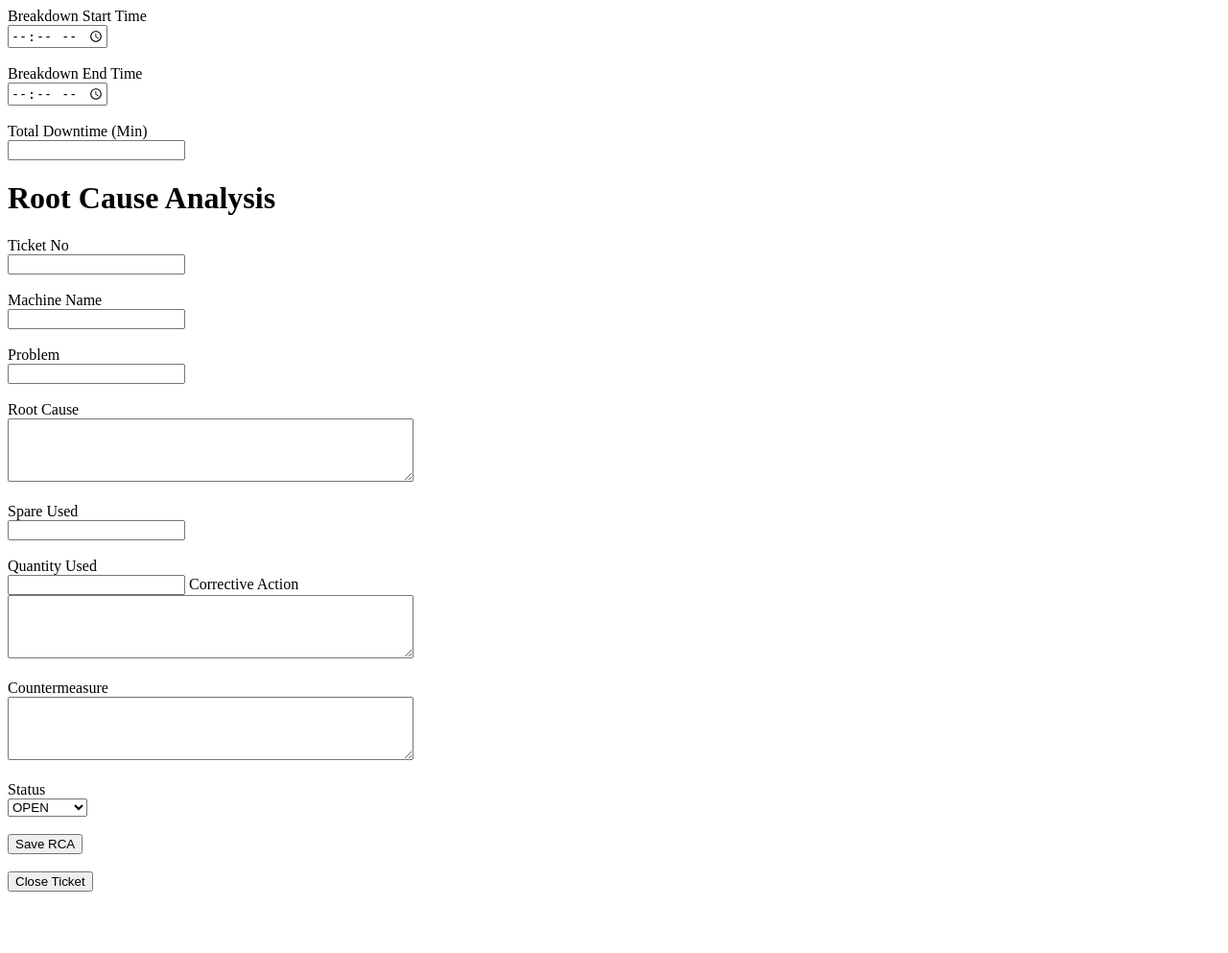
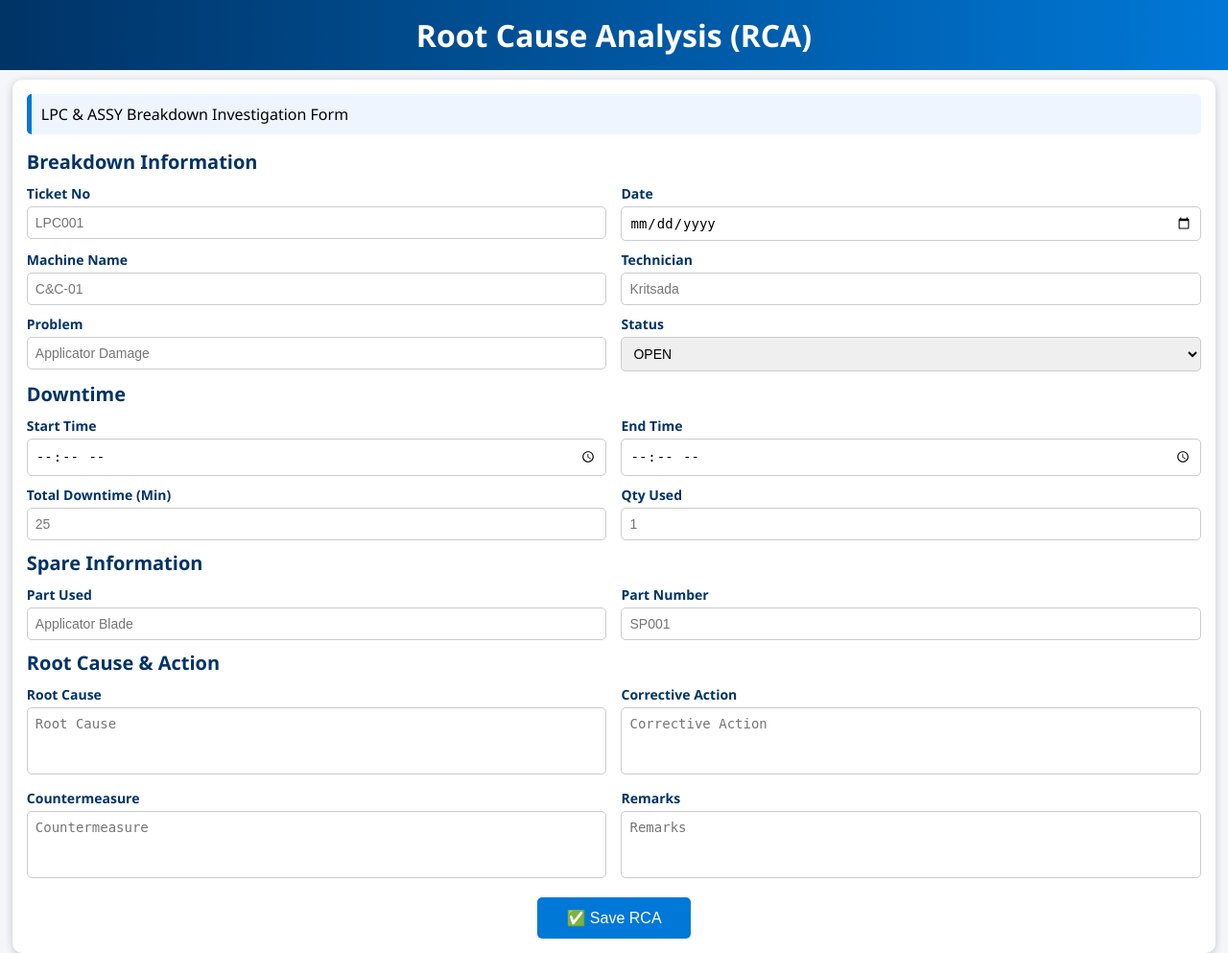
Before and after one commit to ranveersinghmssl1-source/MSSL-Maintenance-System, a Flask app: page /rca in a window 1280 px wide. Shown: the whole page at 96% size. Before the commit the page ends 929 px from the top, so only its background shows below. Run offline with Flask 3, Linux system fonts and the light colour scheme.

Commit message:
Update rca_form.html

```diff
--- a/templates/rca_form.html
+++ b/templates/rca_form.html
@@ -1,65 +1,156 @@
 <!DOCTYPE html>
 <html>
-    <label>Breakdown Start Time</label><br>
-<input type="time">
+<head>
+<title>MSSL Root Cause Analysis</title>
 
-<br><br>
+<style>
 
-<label>Breakdown End Time</label><br>
-<input type="time">
+*{
+margin:0;
+padding:0;
+box-sizing:border-box;
+}
 
-<br><br>
+body{
+font-family:'Segoe UI',sans-serif;
+background:#f4f6f9;
+}
 
-<label>Total Downtime (Min)</label><br>
-<input type="number">
+.header{
+background:linear-gradient(90deg,#003366,#0078d7);
+color:white;
+padding:15px;
+text-align:center;
+}
 
-<head>
-    <title>RCA Form</title>
+.container{
+width:98%;
+margin:auto;
+padding:15px;
+background:white;
+margin-top:10px;
+border-radius:10px;
+box-shadow:0 2px 8px rgba(0,0,0,.2);
+}
+
+h2{
+color:#003366;
+margin-bottom:10px;
+font-size:20px;
+}
+
+.row{
+display:grid;
+grid-template-columns:1fr 1fr;
+gap:15px;
+margin-bottom:10px;
+}
+
+.field label{
+font-weight:bold;
+display:block;
+margin-bottom:4px;
+font-size:14px;
+color:#003366;
+}
+
+input,
+select,
+textarea{
+width:100%;
+padding:8px;
+border:1px solid #ccc;
+border-radius:5px;
+font-size:14px;
+}
+
+textarea{
+height:70px;
+resize:none;
+}
+
+.card{
+background:#eef5ff;
+border-left:5px solid #0078d7;
+padding:10px;
+margin-bottom:15px;
+border-radius:5px;
+}
+
+.button-area{
+text-align:center;
+margin-top:15px;
+}
+
+button{
+background:#0078d7;
+color:white;
+border:none;
+padding:12px 30px;
+border-radius:5px;
+font-size:16px;
+cursor:pointer;
+}
+
+button:hover{
+background:#005ea6;
+}
+
+</style>
+
 </head>
+
 <body>
 
-<h1>Root Cause Analysis</h1>
+<div class="header">
+<h1>Root Cause Analysis (RCA)</h1>
+</div>
 
-<form>
+<div class="container">
 
-<label>Ticket No</label><br>
-<input type="text">
+<div class="card">
+LPC & ASSY Breakdown Investigation Form
+</div>
 
-<br><br>
+<h2>Breakdown Information</h2>
 
-<label>Machine Name</label><br>
-<input type="text">
+<div class="row">
 
-<br><br>
+<div class="field">
+<label>Ticket No</label>
+<input type="text" placeholder="LPC001">
+</div>
 
-<label>Problem</label><br>
-<input type="text">
+<div class="field">
+<label>Date</label>
+<input type="date">
+</div>
 
-<br><br>
+</div>
 
-<label>Root Cause</label><br>
-<textarea rows="4" cols="50"></textarea>
+<div class="row">
 
-<br><br>
+<div class="field">
+<label>Machine Name</label>
+<input type="text" placeholder="C&C-01">
+</div>
 
-<label>Spare Used</label><br>
-<input type="text">
+<div class="field">
+<label>Technician</label>
+<input type="text" placeholder="Kritsada">
+</div>
 
-<br><br>
+</div>
 
-<label>Quantity Used</label><br>
-<input type="number">
-<label>Corrective Action</label><br>
-<textarea rows="4" cols="50"></textarea>
+<div class="row">
 
-<br><br>
+<div class="field">
+<label>Problem</label>
+<input type="text" placeholder="Applicator Damage">
+</div>
 
-<label>Countermeasure</label><br>
-<textarea rows="4" cols="50"></textarea>
-
-<br><br>
-
-<label>Status</label><br>
+<div class="field">
+<label>Status</label>
 
 <select>
 <option>OPEN</option>
@@ -67,18 +158,95 @@
 <option>CLOSED</option>
 </select>
 
-<br><br>
+</div>
+
+</div>
+
+<h2>Downtime</h2>
+
+<div class="row">
+
+<div class="field">
+<label>Start Time</label>
+<input type="time">
+</div>
+
+<div class="field">
+<label>End Time</label>
+<input type="time">
+</div>
+
+</div>
+
+<div class="row">
+
+<div class="field">
+<label>Total Downtime (Min)</label>
+<input type="number" placeholder="25">
+</div>
+
+<div class="field">
+<label>Qty Used</label>
+<input type="number" placeholder="1">
+</div>
+
+</div>
+
+<h2>Spare Information</h2>
+
+<div class="row">
+
+<div class="field">
+<label>Part Used</label>
+<input type="text" placeholder="Applicator Blade">
+</div>
+
+<div class="field">
+<label>Part Number</label>
+<input type="text" placeholder="SP001">
+</div>
+
+</div>
+
+<h2>Root Cause & Action</h2>
+
+<div class="row">
+
+<div class="field">
+<label>Root Cause</label>
+<textarea placeholder="Root Cause"></textarea>
+</div>
+
+<div class="field">
+<label>Corrective Action</label>
+<textarea placeholder="Corrective Action"></textarea>
+</div>
+
+</div>
+
+<div class="row">
+
+<div class="field">
+<label>Countermeasure</label>
+<textarea placeholder="Countermeasure"></textarea>
+</div>
+
+<div class="field">
+<label>Remarks</label>
+<textarea placeholder="Remarks"></textarea>
+</div>
+
+</div>
+
+<div class="button-area">
 
 <button type="submit">
-Save RCA
-</button>
-<br><br>
-
-<button type="submit">
-Close Ticket
+✅ Save RCA
 </button>
 
-</form>
+</div>
+
+</div>
 
 </body>
 </html>
```
